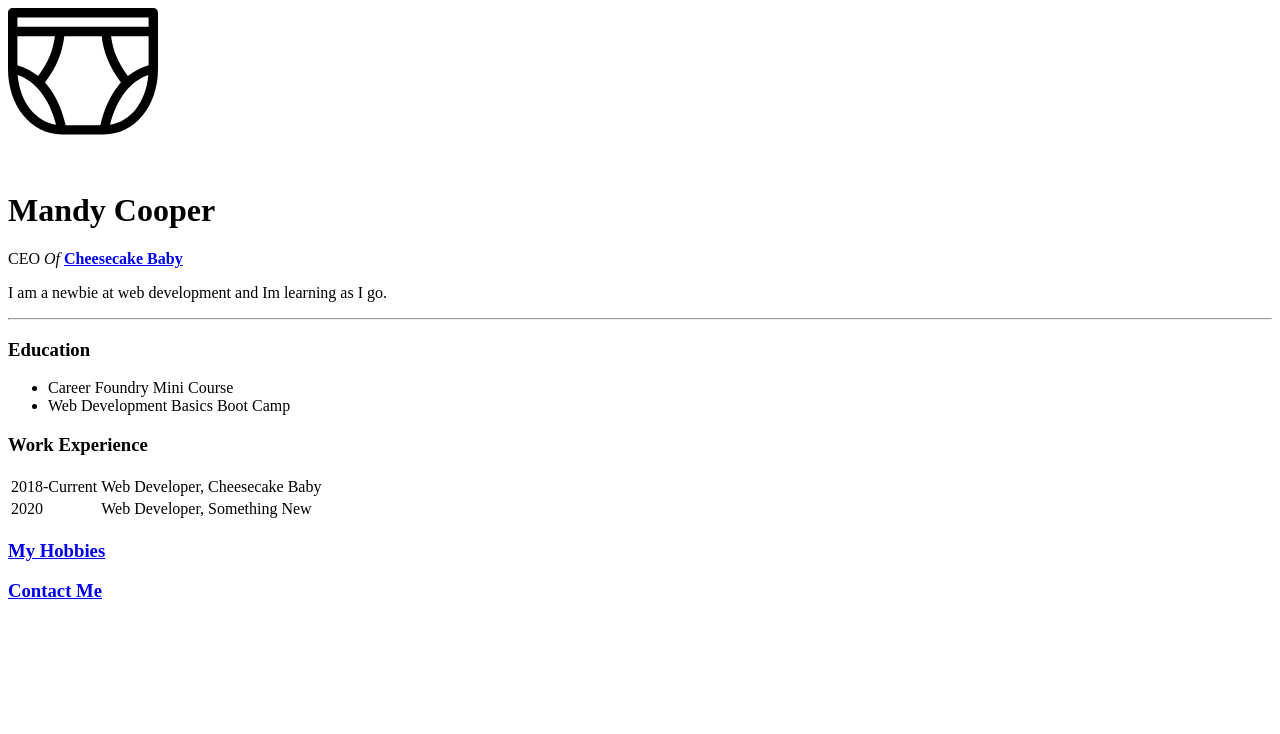
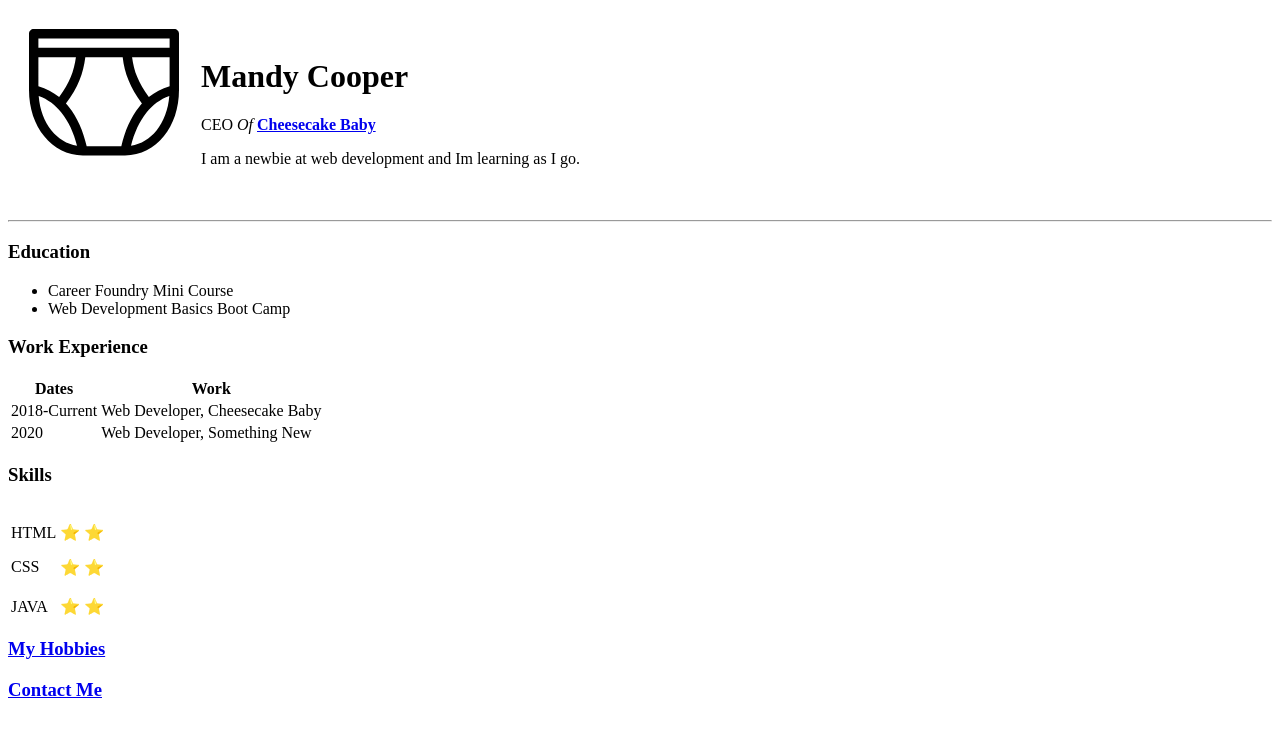
Before and after one commit to rulingtherooster/Web-Development, a plain HTML site: page HTML-PersonalSite/Index.html in a window 1280 px wide. Drawn offline with Linux system fonts and the light colour scheme.

Commit message:
Adding Tables

```diff
--- a/HTML-PersonalSite/Index.html
+++ b/HTML-PersonalSite/Index.html
@@ -5,18 +5,27 @@
     <title>Mandy's Personal Site</title>
   </head>
   <body>
-      <img src="images/noun_diaper_1549141.svg" width="150" alt="Me">
-    <h1>Mandy Cooper</h1>
-    <p>CEO <em>Of </em><a href="https://www.cheesecakebaby.com"> <strong>Cheesecake Baby</strong></a></p>
-    <p>I am a newbie at web development and Im learning as I go.</p>
+    <table cellspacing="20">
+        <tr>
+            <td><img src="images/noun_diaper_1549141.svg" width="150" alt="Me"/></td>
+        <td><h1>Mandy Cooper</h1>
+            <p>CEO <em>Of </em><a href="https://www.cheesecakebaby.com"><strong>Cheesecake Baby</strong></a></p>
+            <p>I am a newbie at web development and Im learning as I go.</p></td>
+        </tr>
+    </table>
     <hr>
-    <h3> Education</h3>
+    <h3>Education</h3>
     <ul>
       <li>Career Foundry Mini Course</li>
       <li>Web Development Basics Boot Camp</li>
     </ul>
     <h3>Work Experience</h3>
     <table>
+      <thead>
+        <th>Dates</th>
+        <th>Work</th>
+      </thead>
+           <tbody>
         <tr>
           <td>2018-Current</td>
           <td>Web Developer, Cheesecake Baby</td>
@@ -25,6 +34,19 @@
           <td>2020</td>
           <td>Web Developer, Something New</td>
         </tr>
+      </tbody>
+      <tfoot></tfoot>
+    </table>
+    <h3>Skills</h3>
+    <table>
+        <tr>
+            <td><p>HTML</p><p>CSS</p></td>
+            <td><p>&#11088 &#11088</p><p>&#11088 &#11088</p></td>
+        </tr>
+        <tr>
+            <td>JAVA</td>
+            <td>&#11088 &#11088</td>
+        </tr>
     </table>
     <h3><a href="Hobbies.html">My Hobbies</a></h3>
     <h3><a href="Contact-Me.html">Contact Me</a></h3>
```
Lines whose indentation alone changed are shown as unchanged.
